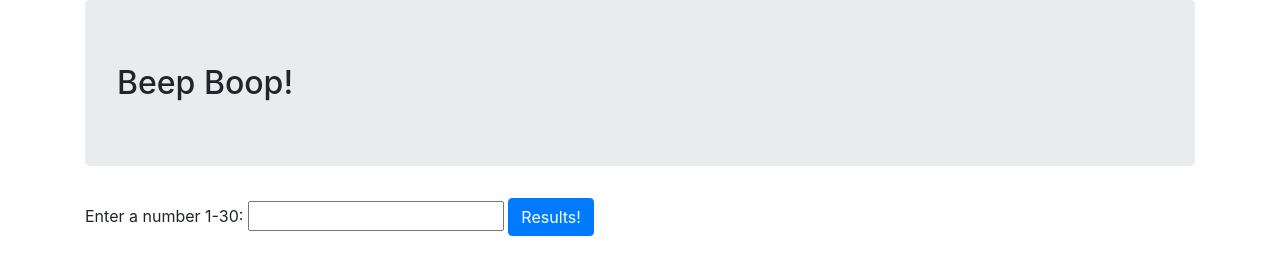
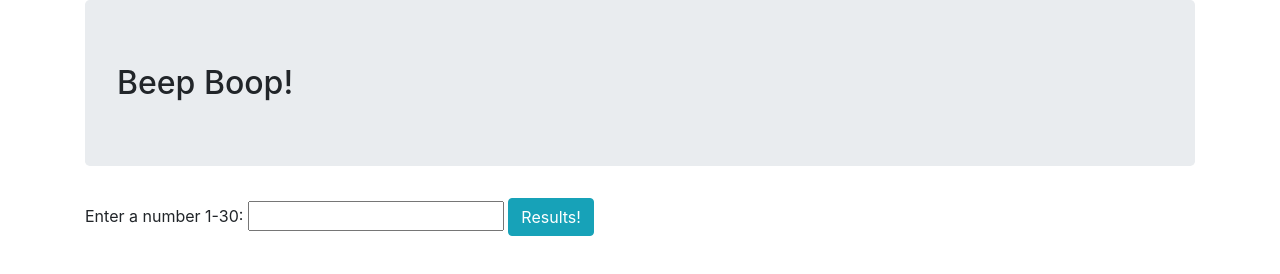
Before and after one commit to Brookeruu/beep-boop, a plain HTML site: page index.html in a window 1280 px wide. Drawn offline with nearby package versions, Linux system fonts and the light colour scheme.

```diff
--- a/index.html
+++ b/index.html
@@ -11,14 +11,18 @@
   <body>
     <div class="container">
       <h2 class="jumbotron">Beep Boop!</h2>
-      <div class="form-group">
-        <form class="" action="index.html" method="post">
+      <div class="formDiv">
+        <form class="form-group" action="index.html" method="post">
         <label for="numberInput">Enter a number 1-30:</label>
         <input class="numberInput" type="number" name="" value="">
-        <button type="submit" name="button" class="btn btn-primary">Results!</button>
+        <button type="submit" name="button" class="btn btn-info">Results!</button>
         </form>
       </div>
 
+      <div class="originalInput">
+       </div>
+       <div class="result">
+       </div>
 
 
 
```
Also changed, not shown: 1 other file.
